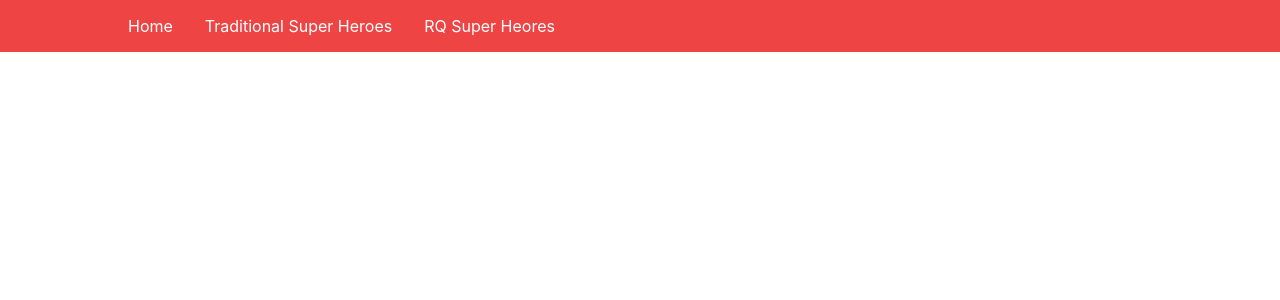
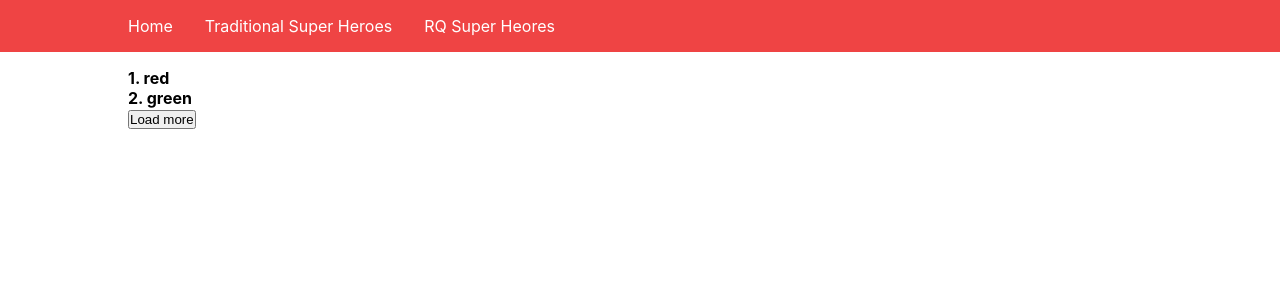
Before and after one commit to ksrinreddy/react-query-basics-practice, a React (Create React App) app: page /rq-infinite in a window 1280 px wide. Shown: the top 300 px of the page. Built offline with nearby package versions, Linux system fonts and the light colour scheme; data requests are answered from the project's data file.

Commit message:
get familiar with infinite queries

```diff
--- a/src/App.js
+++ b/src/App.js
@@ -12,6 +12,7 @@
 import DynamicParallelPage from "./components/DynamicParallelPage";
 import DependentQueriesPage from "./components/DependentQueriesPage";
 import PaginatedQueriesPage from "./components/PaginatedQueriesPage";
+import InfiniteQueriesPage from "./components/InfiniteQueriesPage";
 
 const queryClient = new QueryClient();
 
@@ -23,6 +24,7 @@
         <Navbar />
         <Routes>
           <Route path="/" element={<HomePage />} />
+          <Route path="/rq-infinite" element={<InfiniteQueriesPage />} />
           <Route path="/rq-paginated" element={<PaginatedQueriesPage />} />
           <Route
             path="/rq-dependent"
--- /dev/null
+++ b/src/components/InfiniteQueriesPage.js
@@ -0,0 +1,72 @@
+import axios from "axios";
+import React, { Fragment } from "react";
+import { useInfiniteQuery } from "react-query";
+import Loading from "./Loading";
+import { Container } from "./styles/Container.styled";
+import { StyledError } from "./styles/Error.styled";
+import { StyledInfitniteQueries } from "./styles/InfinteQueries.styled";
+
+const fetchColors = ({ pageParam = 1 }) => {
+  return axios.get(`http://localhost:4000/colors?_limit=2&_page=${pageParam}`);
+};
+
+const InfiniteQueriesPage = () => {
+  const {
+    isLoading,
+    isError,
+    data,
+    error,
+    hasNextPage,
+    fetchNextPage,
+    isFetching,
+    isFetchingNextPage,
+  } = useInfiniteQuery("colors", fetchColors, {
+    getNextPageParam: (_lastPage, pages) => {
+      if (pages.length < 4) {
+        return pages.length + 1;
+      } else {
+        return undefined;
+      }
+    },
+  });
+
+  if (isLoading) {
+    return <Loading />;
+  }
+
+  if (isError) {
+    return (
+      <StyledError>
+        <Container>
+          <h4>{error.message}</h4>
+        </Container>
+      </StyledError>
+    );
+  }
+
+  return (
+    <StyledInfitniteQueries>
+      <Container>
+        {data?.pages.map((group, index) => {
+          return (
+            <Fragment key={index}>
+              {group.data.map((color) => {
+                return (
+                  <h4 key={color.id}>
+                    {color.id}. {color.label}
+                  </h4>
+                );
+              })}
+            </Fragment>
+          );
+        })}
+        <button disabled={!hasNextPage} onClick={fetchNextPage}>
+          Load more
+        </button>
+        <div>{isFetching && !isFetchingNextPage ? "Fetching..." : null}</div>
+      </Container>
+    </StyledInfitniteQueries>
+  );
+};
+
+export default InfiniteQueriesPage;
--- /dev/null
+++ b/src/components/styles/InfinteQueries.styled.js
@@ -0,0 +1,5 @@
+import styled from "styled-components";
+
+export const StyledInfitniteQueries = styled.div`
+  padding-block: 1rem;
+`;
```
